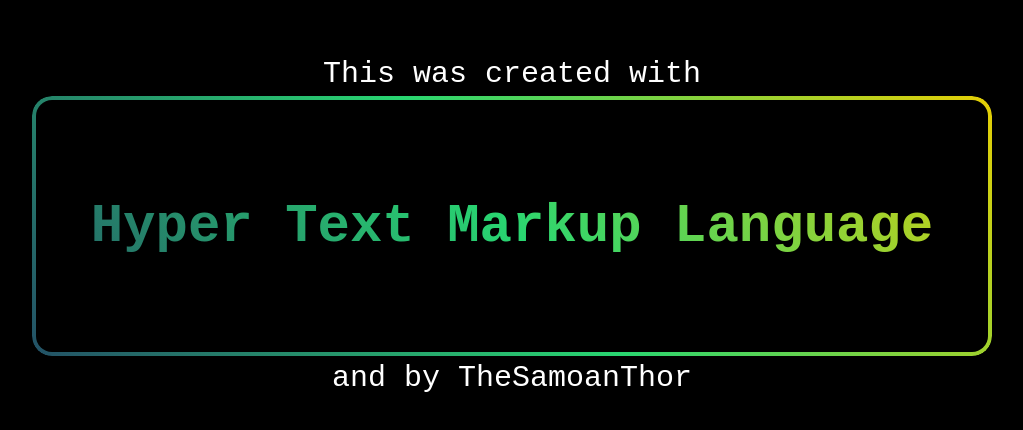
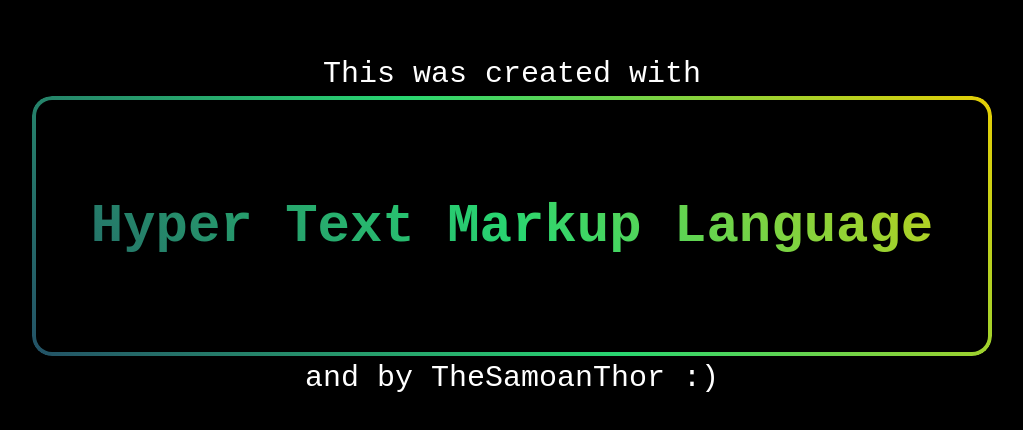
Before and after one commit to TheSamoanThor/TestFrontendEffects, a plain HTML site: page index.html in a window 1280 px wide. Shown: the part 174-604 px from the top of the page, without its empty margins (128-1151 px from the left). Drawn offline with Linux system fonts and the light colour scheme.

Commit message:
Commit #1.5. Added a funny bracket

```diff
--- a/index.html
+++ b/index.html
@@ -15,7 +15,7 @@
             Hyper Text Markup Language
         </a>
         <div class="copyright">
-            and by TheSamoanThor
+            and by TheSamoanThor :)
         </div>
     </main>
     <script src="script.js"></script>
```
